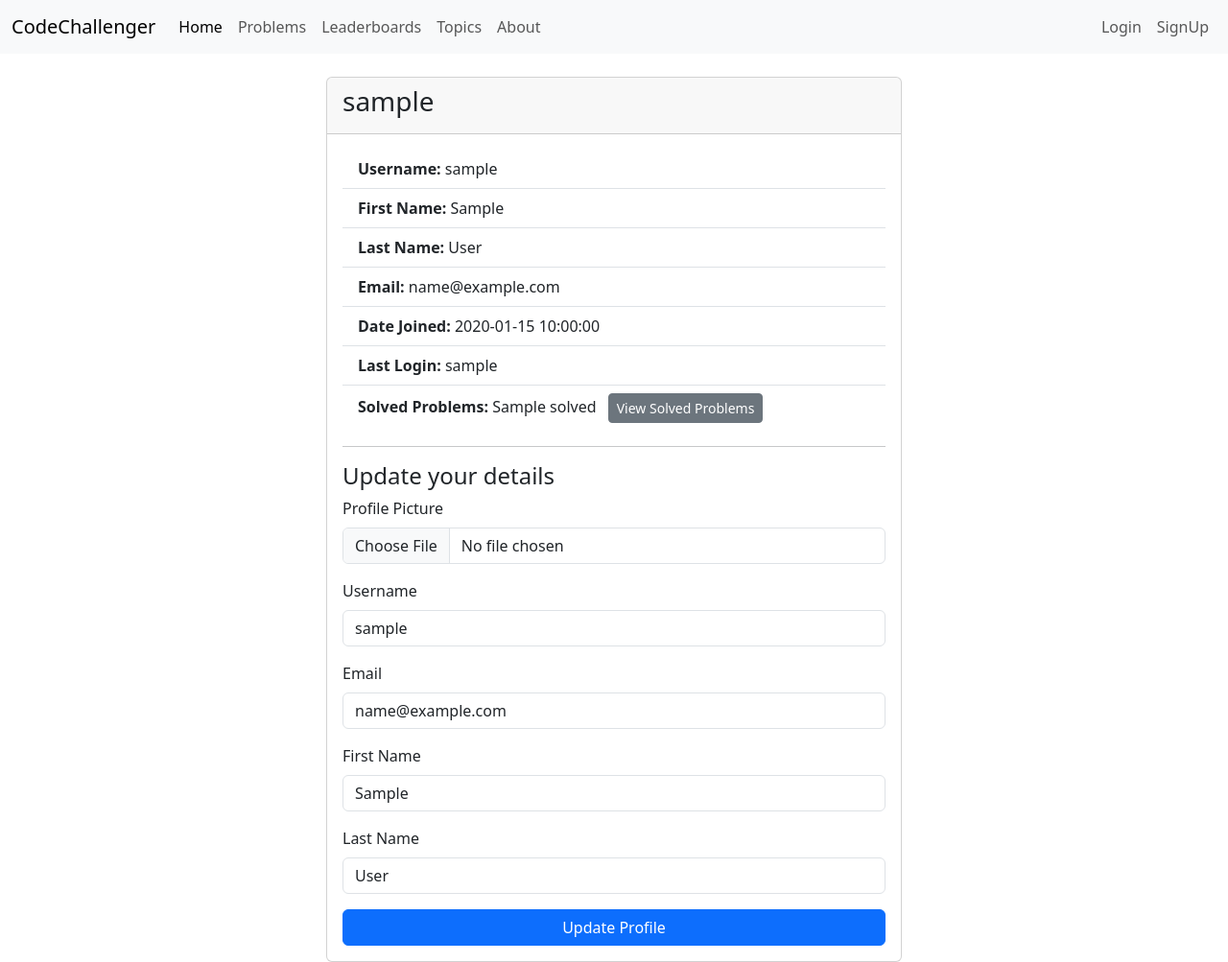
After one commit to mobinic1101/leetcode-frontend, a Flask app: template templates/dashboard.html in a window 1280 px wide. The commit adds this page. Shown: the whole page at 96% size. Run offline with Flask 3, Linux system fonts and the light colour scheme; the template is opened without the code that fills it: most values are stand-ins (such as "Sample title", 1, 10 or a date in 2020); some libraries are stand-ins or nearby versions.

```diff
--- /dev/null
+++ b/templates/dashboard.html
@@ -0,0 +1,92 @@
+{% extends "base.html" %}
+{% block content %}
+<div class="container mt-4">
+  <div class="card mx-auto" style="max-width: 600px;">
+    <div class="card-header text-center">
+      <h3 class="text-start">{{ username }}</h3>
+    </div>
+    <div class="card-body text-center">
+      <ul class="list-group list-group-flush text-start">
+        <li class="list-group-item">
+          <strong>Username:</strong> {{ username }}
+        </li>
+        <li class="list-group-item">
+          <strong>First Name:</strong> {{ first_name }}
+        </li>
+        <li class="list-group-item">
+          <strong>Last Name:</strong> {{ last_name }}
+        </li>
+        <li class="list-group-item">
+          <strong>Email:</strong> {{ email }}
+        </li>
+        <li class="list-group-item">
+          <strong>Date Joined:</strong> {{ date_joined }}
+        </li>
+        <li class="list-group-item">
+          <strong>Last Login:</strong> {{ last_login }}
+        </li>
+        <!-- Solved Problems Count and Button -->
+        <li class="list-group-item">
+          <strong>Solved Problems:</strong> {{ solved }}
+          <a href="{{ url_for('views.solved_problems', userid=id) }}" class="btn btn-secondary btn-sm ms-2">View Solved Problems</a>
+        </li>
+      </ul>
+      <hr>
+
+      <!-- Form to Update Profile Picture and Details -->
+      <h4 class="text-start">Update your details</h4>
+      <form action="{{ url_for('views.my_profile') }}" method="POST" enctype="multipart/form-data">
+        <div class="mb-3 text-start">
+          <label for="profile_pic" class="form-label">Profile Picture</label>
+          <input type="file" class="form-control" id="profile_pic" name="profile_pic" />
+        </div>
+        <div class="mb-3 text-start">
+          <label for="username" class="form-label">Username</label>
+          <input
+            type="text"
+            class="form-control"
+            id="username"
+            name="username"
+            value="{{ username }}"
+            readonly
+          />
+        </div>
+        <div class="mb-3 text-start">
+          <label for="email" class="form-label">Email</label>
+          <input
+            type="email"
+            class="form-control"
+            id="email"
+            name="email"
+            value="{{ email }}"
+            readonly
+          />
+        </div>
+        <div class="mb-3 text-start">
+          <label for="first_name" class="form-label">First Name</label>
+          <input
+            type="text"
+            class="form-control"
+            id="first_name"
+            name="first_name"
+            value="{{ first_name }}"
+          />
+        </div>
+        <div class="mb-3 text-start">
+          <label for="last_name" class="form-label">Last Name</label>
+          <input
+            type="text"
+            class="form-control"
+            id="last_name"
+            name="last_name"
+            value="{{ last_name }}"
+          />
+        </div>
+        <div class="d-grid gap-2">
+          <button type="submit" class="btn btn-primary">Update Profile</button>
+        </div>
+      </form>
+    </div>
+  </div>
+</div>
+{% endblock content %}
--- a/templates/navbar.html
+++ b/templates/navbar.html
@@ -55,8 +55,7 @@
               {{username}}
             </a>
             <ul class="dropdown-menu dropdown-menu-end" aria-labelledby="profileDropdown">
-              <li><a class="dropdown-item" href="/profile">{{username}}</a></li>
-              <li><a class="dropdown-item" href="/settings">Settings</a></li>
+              <li><a class="dropdown-item" href="{{ url_for("views.my_profile") }}">{{username}}</a></li>
               <li>
                 <hr class="dropdown-divider" />
               </li>
```
Also changed, not shown: templates/profile.html (added, +36 -0 lines), utils.py (added, +8 -0 lines), views.py (+67 -10 lines).
